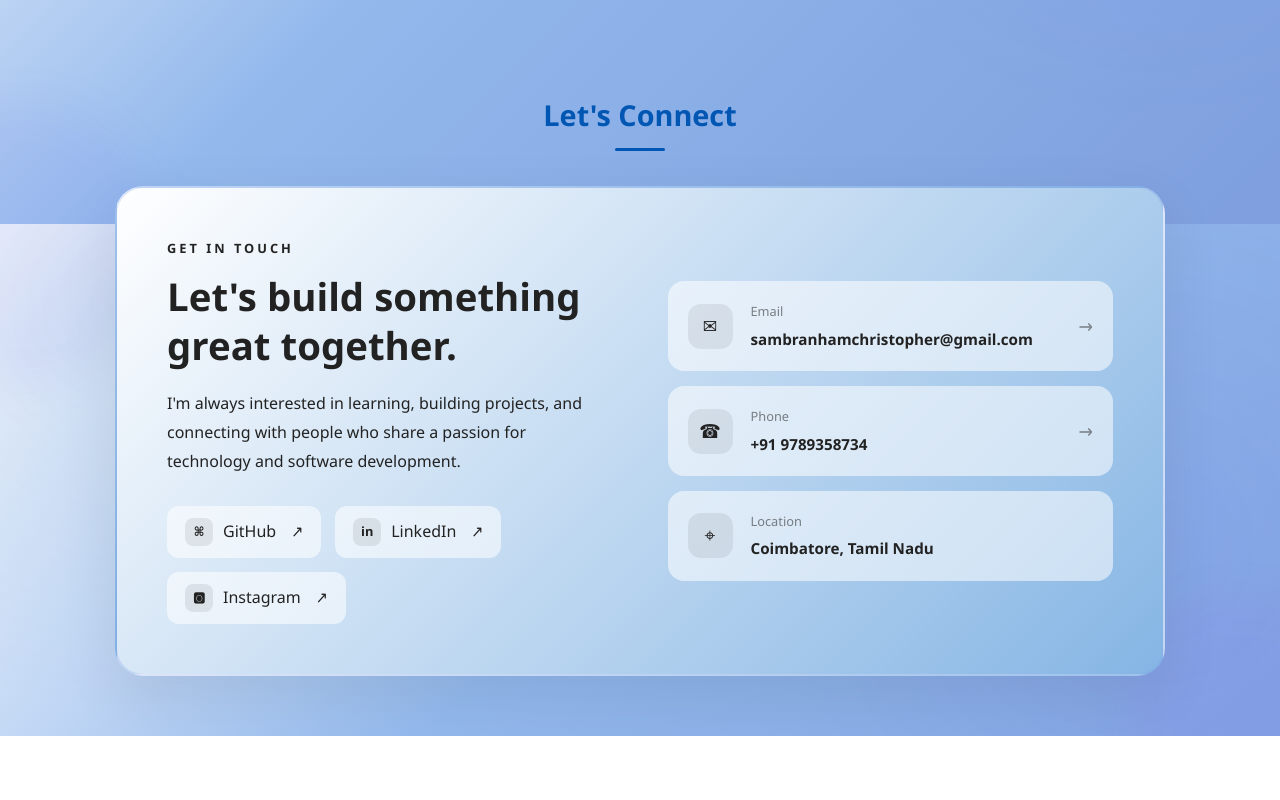
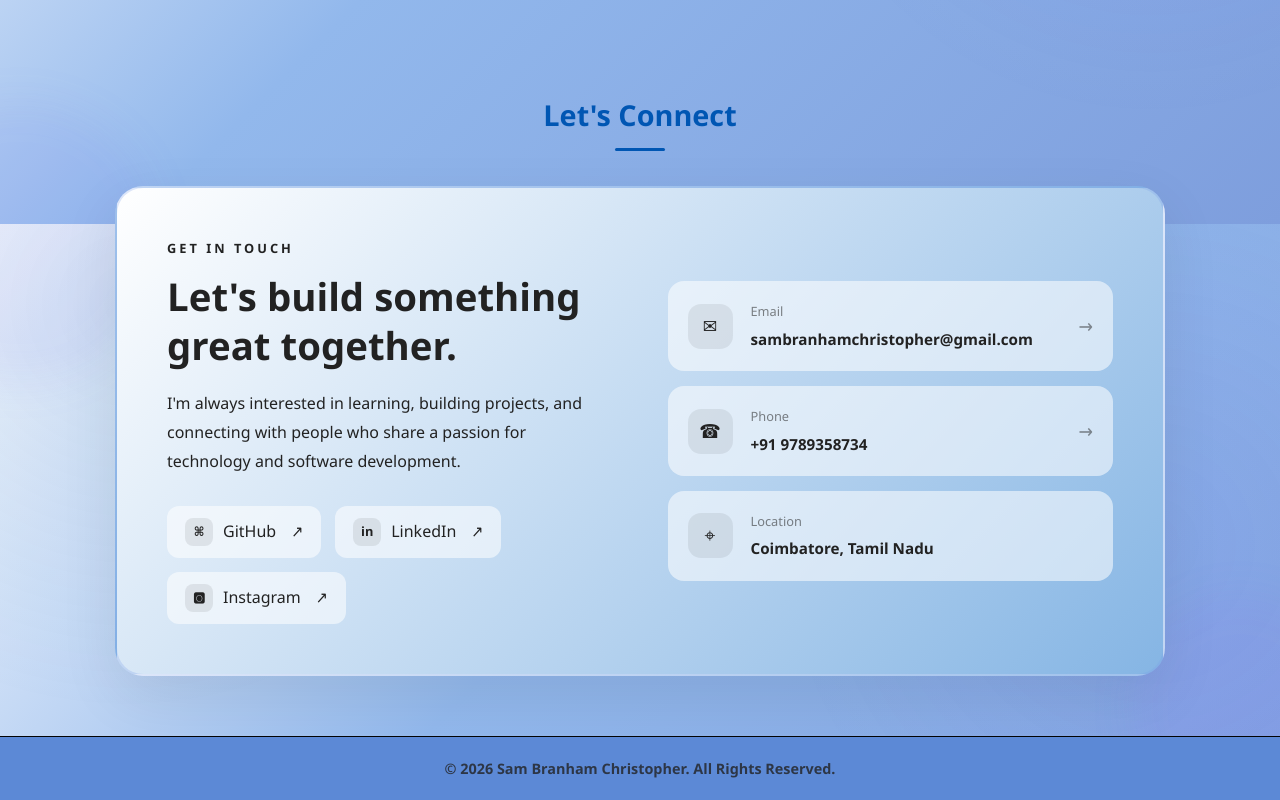
Before and after one commit to sambc31/Developer-Portfolio, a React (Vite) app: page / in a window 1280 px wide. Shown: the part 3776-4576 px from the top of the page. Before the commit the page ends 4512 px from the top, so only its background shows below. Built offline with nearby package versions, Linux system fonts and the light colour scheme.

Commit message:
Footer Added

```diff
--- a/src/App.css
+++ b/src/App.css
@@ -1744,3 +1744,18 @@
  text-decoration:solid;
   font-family:Verdana, Geneva, Tahoma, sans-serif;
 }
+
+.simple-footer {
+  padding: 20px;
+  text-align: center;
+  background: #5c89d6;
+  color: rgb(9, 9, 9);
+  border-top: 1px solid rgb(2, 3, 3);
+}
+
+.simple-footer p {
+  margin: 0;
+  font-size: 0.9rem;
+  color: var(--text-dark);
+  opacity: 0.8;
+}
--- a/src/App.jsx
+++ b/src/App.jsx
@@ -656,8 +656,18 @@ My goal is to continuously improve my technical skills, build meaningful project
 
       </section>
 
+    <footer className="simple-footer">
+
+      <p><strong>
+         © 2026 Sam Branham Christopher. All Rights Reserved.
+      </strong></p>
+
+    </footer>
+
       </div>
+
   );
+
 }
 
 export default App;
```
